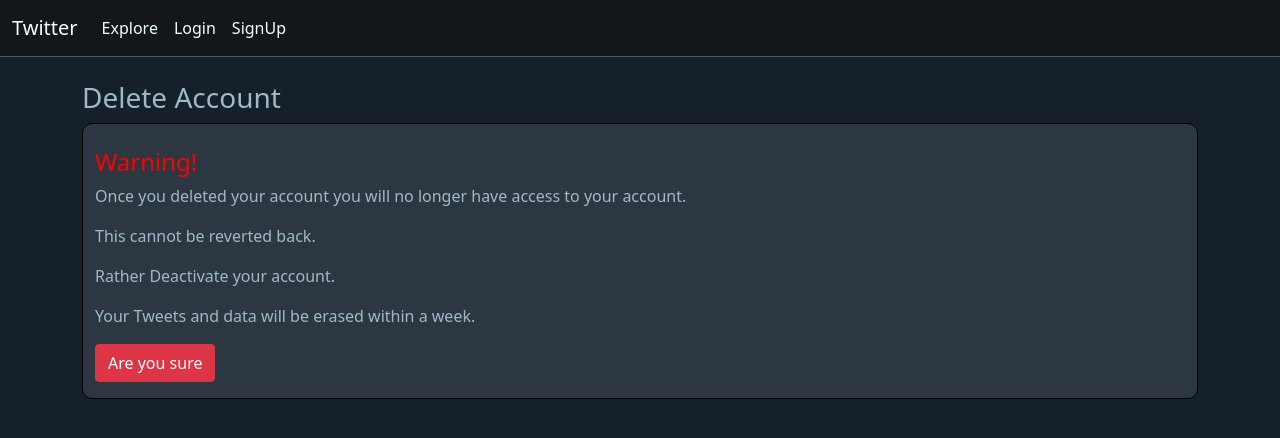
After one commit to Devesh475/Django-Twitter-Clone, a Django app: page /accountdelete in a window 1280 px wide. The commit adds this page. Shown: the top 438 px of the page. Run offline with Django 3.2, Linux system fonts and the light colour scheme.

Commit message:
added delete user account

```diff
--- /dev/null
+++ b/tweetproject/templates/accountdelete.html
@@ -0,0 +1,21 @@
+{% extends "base.html" %}
+
+{% block content %}
+<br>
+<h3>Delete Account</h3>
+<div class="card" style="border: 1px solid rgb(0, 0, 0);background-color: #2d3741; border-radius: 10px;">
+    <br>
+    <div class="container">
+        <h4 style="color: RED;">Warning!</h4>
+        <p>Once you deleted your account you will no longer have access to your account.</p>
+        <p>This cannot be reverted back.</p>
+        <p>Rather Deactivate your account.</p>
+        <p>Your Tweets and data will be erased within a week.</p>
+    <form action="{% url 'accountdelete' %}" method="POST" enctype="multipart/form-data">
+        {% csrf_token %}
+        <button class="btn btn-danger">Are you sure</button>
+    </form>
+    </div>
+</div>
+
+{% endblock %}
--- a/tweetproject/templates/allposts.html
+++ b/tweetproject/templates/allposts.html
@@ -45,7 +45,7 @@
                                     <a class="btn btn-primary btn-sm" style="float: right;border-radius: 15px;" href="{{post.post_url}}">View</a>
                                 <hr>
                                 {% if post.parent %}
-                                <div class="container post" style="border: 1px solid;border: 1px solid rgb(0, 0, 0);background-color: #2d3741; border-radius: 10px;); border-radius: 10px;">
+                                <div class="container post" style="border: 1px solid;border: 1px solid rgb(255, 255, 255);background-color: #2d3741; border-radius: 10px;); border-radius: 10px;">
                                     {% if img.profileImage %}
                                         <img class="rounded-circle mr-2" style="width: 20px; height: 20px;" src="{{img.profileImage.url}}">
                                     {% else %}
@@ -100,7 +100,7 @@
                 <a href="">Cookies</a>,
                 <a href="">Ads info</a>,
                 <a href="">More</a>
-                © 2020 Twitter, Inc.</p>
+                © 2021 Twitter, Inc.</p>
         </div>
     </div>
 </div>
--- a/tweetproject/templates/base.html
+++ b/tweetproject/templates/base.html
@@ -73,6 +73,7 @@
                     </a>
                     <ul class="dropdown-menu" aria-labelledby="navbarDropdown">
                       <li><a class="dropdown-item" href="{% url 'detailuser' request.user.id %}">{{request.user}}</a></li>
+                      <li><a class="dropdown-item" href="{% url 'accountdelete' %}">Delete Account</a></li>
                       <li><a class="dropdown-item" href="{% url 'allusers' %}">All Users</a></li>
                       <li><a class="dropdown-item" href="#">More</a></li>
                       <li><a class="dropdown-item" href="{% url 'logoutuser' %}">Logout</a></li>
--- a/tweetproject/user/urls.py
+++ b/tweetproject/user/urls.py
@@ -13,4 +13,5 @@ urlpatterns = [
     path('search/', search, name="search"),
     path('viewfollowing/<int:pk>', viewfollowing, name="viewfollowing"),
     path('viewfollowers', viewfollowers, name="viewfollowers"),
+    path('accountdelete', accountdelete, name="accountdelete"),
 ]
--- a/tweetproject/user/views.py
+++ b/tweetproject/user/views.py
@@ -196,3 +196,16 @@ def viewfollowers(request):
     template_name = "viewfollowers.html"
     context = {"followers":users}
     return render(request, template_name, context)
+
+def accountdelete(request):
+    if request.method == "POST":
+        user = User.objects.get(id=request.user.id)
+        try:
+            if user is not None:
+                user.delete()
+                return redirect('/loginuser')
+        except:
+            pass
+    template_name = "accountdelete.html"
+    context = {}
+    return render(request, template_name, context)
```
Also changed, not shown: tweetproject/db.sqlite3.
